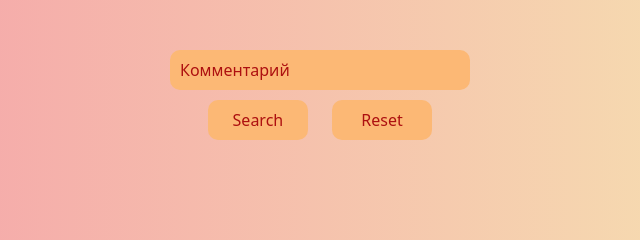
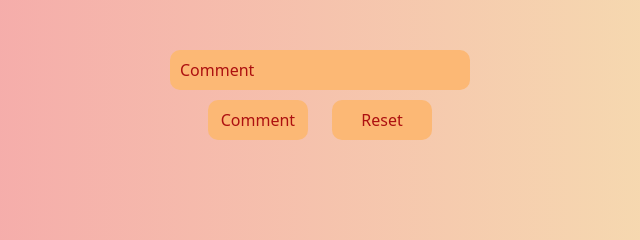
Before and after one commit to StanislavProtashchuk/testForOblicksoft, a website built with Parcel: page src/index.html in a window 1280 px wide. Shown: the top 240 px of the page, 320-960 px from the left. Built offline with nearby package versions, Linux system fonts and the light colour scheme.

Commit message:
txtRewrited

```diff
--- a/src/index.html
+++ b/src/index.html
@@ -12,9 +12,9 @@
 
 <body>
   <form class="search-form" id="search-form">
-    <input class="input" type="text" name="comment" autocomplete="off" placeholder="Комментарий" />
+    <input class="input" type="text" name="comment" autocomplete="off" placeholder="Comment" />
     <div class="button__wrapper">
-      <button class="btn" type="submit">Search</button>
+      <button class="btn" type="submit">Comment</button>
       <button class="btn reset" type="button">Reset</button>
   </div>
 
```
